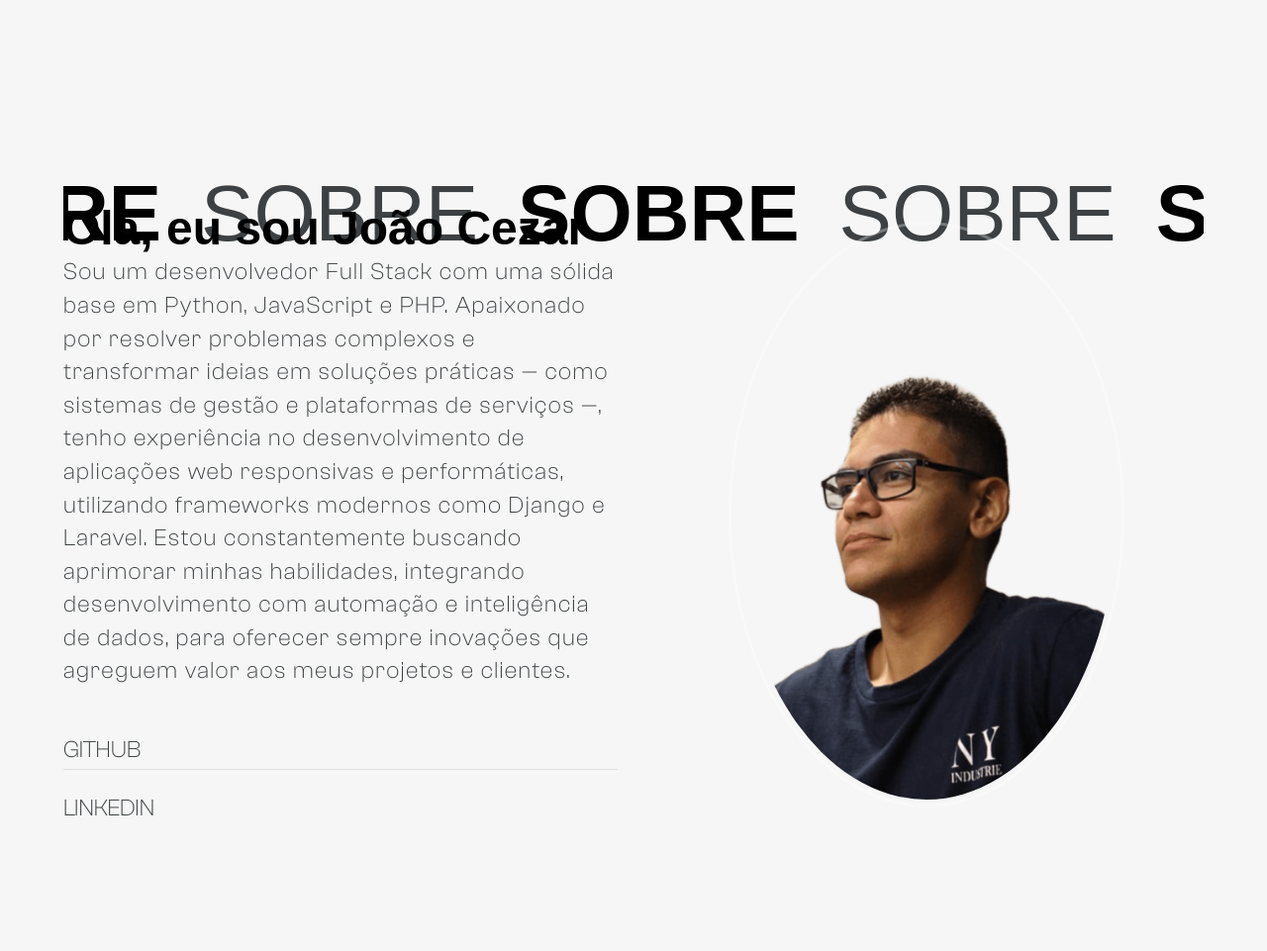
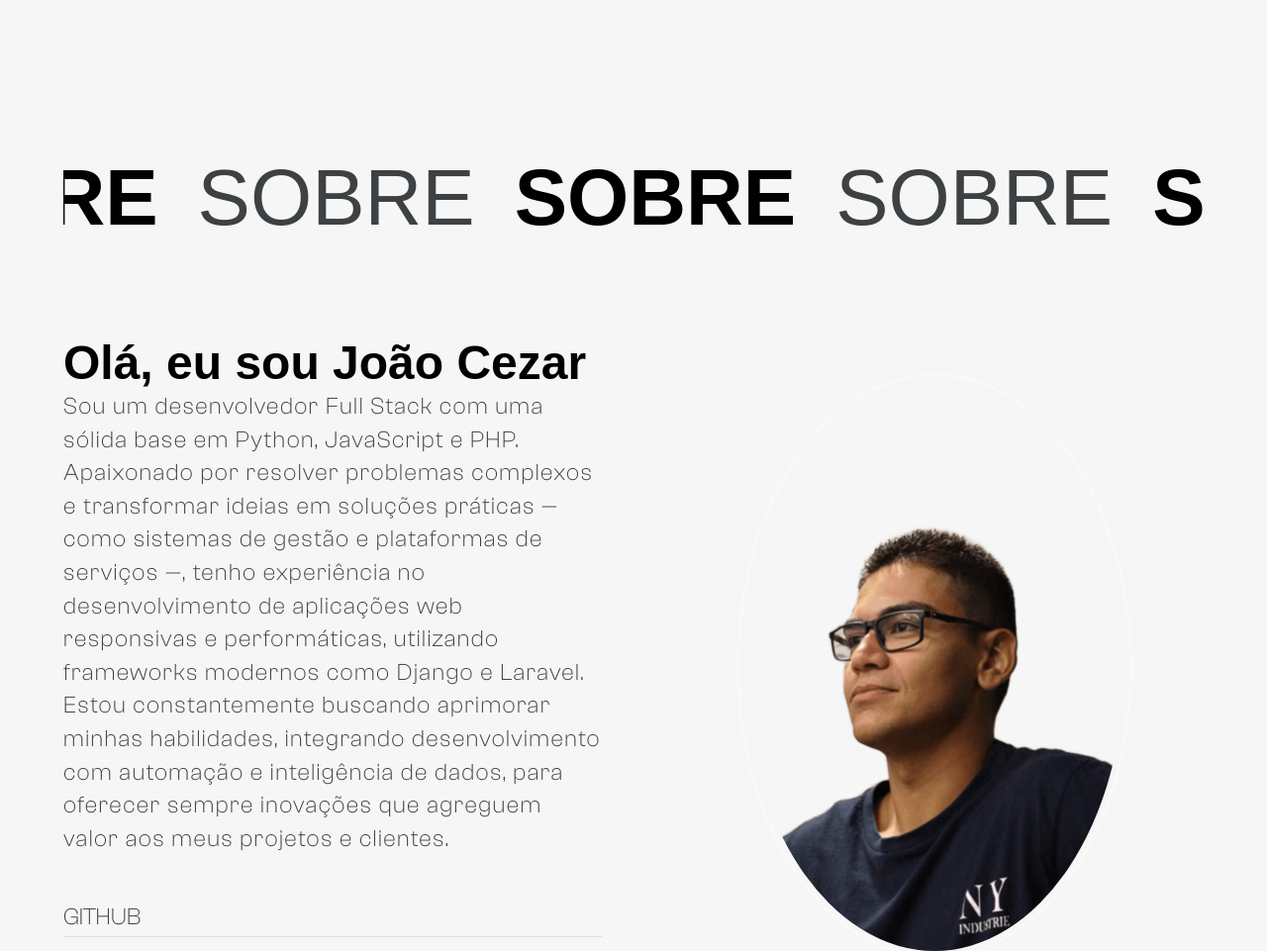
Before and after one commit to JoaoLCezar/Portfolio, a plain HTML site: page index.html in a window 1280 px wide. Shown: the part 771-1732 px from the top of the page at 99% size. Drawn offline with nearby package versions, Linux system fonts and the light colour scheme; a web font is replaced by a local one.

Commit message:
Update style.css

```diff
--- a/assets/css/style.css
+++ b/assets/css/style.css
@@ -517,7 +517,8 @@ a {
     background-color: var(--color-black);
     width: 100%;
     max-width: 100vw;
-    height: 100vh;
+    min-height: 100vh;
+    height: auto;
     display: flex;
     align-items: center;
     justify-content: center;
@@ -531,23 +532,27 @@ a {
 .container-sobre {
     width: 100%;
     max-width: 1800px;
-    height: 100%;
+    height: auto;
+    min-height: 80vh;
     display: flex;
     flex-direction: column;
     justify-content: space-between;
     align-items: center;
     box-sizing: border-box;
     padding: 0 4rem;
+    gap: 2rem;
 }
 
 .headline-sobre {
-    height: 30%;
+    height: auto;
+    min-height: 150px;
     width: 100%;
     overflow: hidden;
     display: flex;
     align-items: center;
     justify-content: center;
     position: relative;
+    margin-bottom: 2rem;
 }
 
 .headline-scroll {
@@ -596,22 +601,22 @@ a {
 }
 
 .conteudo-sobre {
-    position: relative;
-    width: 100%;
-    height: 70%;
-    display: flex;
-    gap: 2rem;
-    box-sizing: border-box;
+    width: 100%;
+    height: auto;
+    display: flex;
+    gap: 4rem;
+    box-sizing: border-box;
+    align-items: center;
 }
 
 .left-sobre {
     color: var(--text-primary);
-    height: 100%;
+    height: auto;
     width: 50%;
     display: flex;
     flex-direction: column;
     justify-content: center;
-    align-items: left;
+    align-items: flex-start;
     gap: 3rem;
     transition: color 0.3s ease;
 }
@@ -652,7 +657,7 @@ a {
 }
 
 .right-sobre {
-    height: 100%;
+    height: auto;
     width: 50%;
     display: flex;
     align-items: center;
@@ -663,46 +668,22 @@ a {
     display: flex;
     justify-content: center;
     align-items: center;
-    position: relative;
-    width: 100%;
-    height: 100%;
-}
-
-.complemento-sobre {
-    width: 100%;
-    max-width: 400px;
-    position: relative;
-    z-index: 0;
-}
-
-.complemento-sobre img {
-    position: absolute;
-    left: 10%;
-    top: 10%;
-    width: 80%;
-    z-index: 1;
-    animation: rotate 20s linear infinite;
-}
-
-@keyframes rotate {
-    from {
-        transform: rotate(0deg);
-    }
-
-    to {
-        transform: rotate(360deg);
-    }
+    width: 100%;
+    height: auto;
 }
 
 .imagem-sobre img {
     width: 100%;
     max-width: 400px;
     height: auto;
-    z-index: 2;
     border-radius: 50%;
     padding: 5px;
     border: 3px solid rgba(255, 255, 255, 0.3);
-    position: relative;
+    display: block;
+}
+
+.texto-giratorio {
+    display: none;
 }
 
 
```
